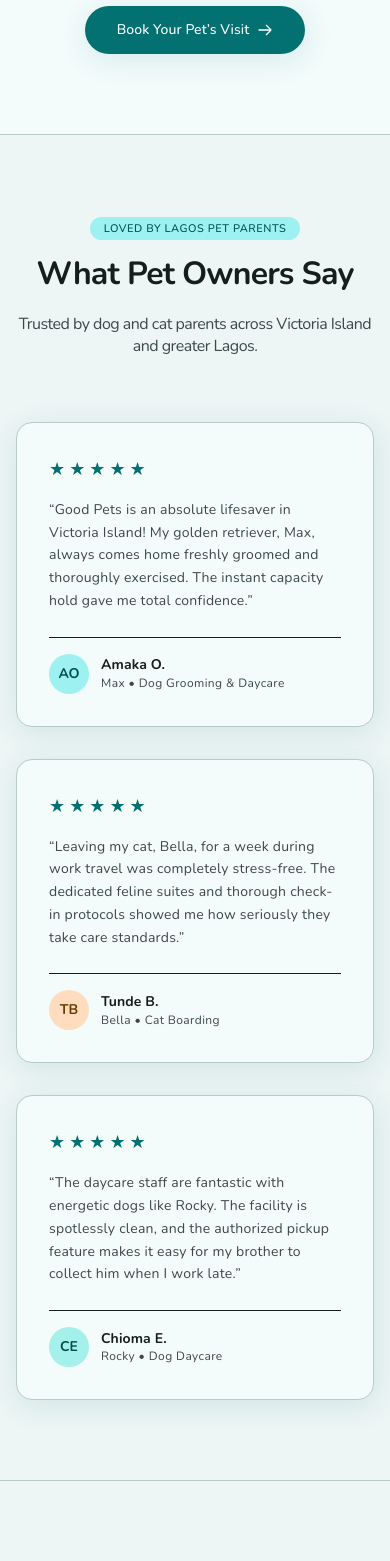
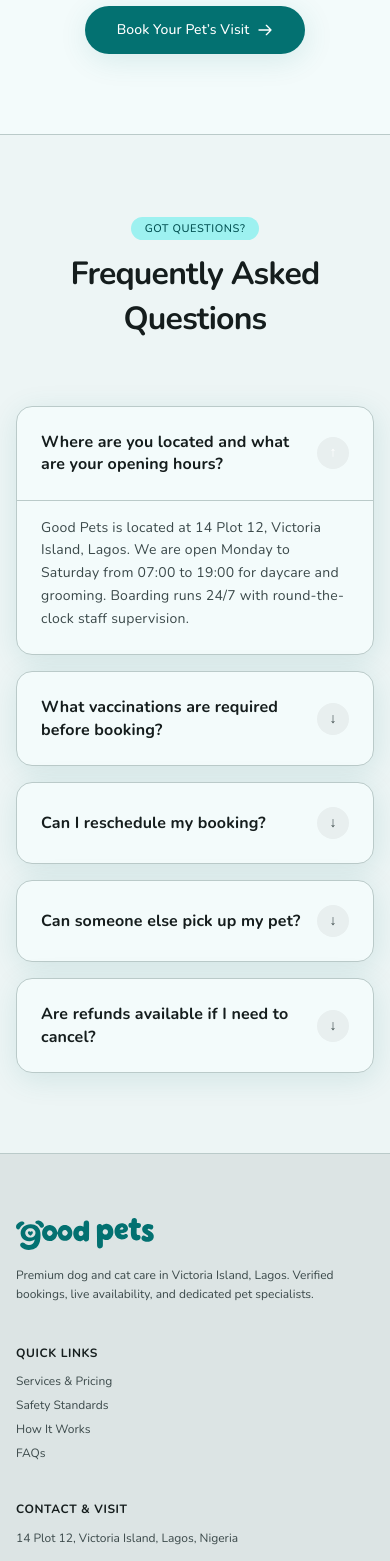
Before and after one commit to ogunleyejuliet/GoodPets, a Next.js app: page / in a window 390 px wide. Shown: the part 5420-6981 px from the top of the page. Built offline with nearby package versions, Linux system fonts and the light colour scheme; no server answers.

Commit message:
Revert "added testimonial to landing page"
This reverts commit e37158e25cb3b18b2d6bf8bf568ef1301b228b3e.

```diff
--- a/src/app/LandingContent.tsx
+++ b/src/app/LandingContent.tsx
@@ -613,94 +613,7 @@ export default function LandingContent() {
         </section>
 
         {/* =========================================================================
-            6. TESTIMONIALS
-            ========================================================================= */}
-        <section id="testimonials" className="py-20 bg-surface-container-low border-t border-outline-variant">
-          <div className="max-w-7xl mx-auto px-4 sm:px-6 lg:px-8">
-            <div className="text-center max-w-2xl mx-auto mb-16">
-              <span className="inline-block px-3.5 py-1 rounded-full bg-primary-container text-on-primary-container type-label-small uppercase tracking-wider mb-3">
-                Loved by Lagos Pet Parents
-              </span>
-              <h2 className="type-headline-large font-bold tracking-tight text-on-surface">
-                What Pet Owners Say
-              </h2>
-              <p className="mt-4 type-body-large text-on-surface-variant">
-                Trusted by dog and cat parents across Victoria Island and greater Lagos.
-              </p>
-            </div>
-
-            <div className="grid grid-cols-1 md:grid-cols-3 gap-8">
-              <div className="bg-surface rounded-2xl p-8 border border-outline-variant shadow-soft flex flex-col justify-between">
-                <div>
-                  <div className="flex items-center gap-1 text-primary mb-4" aria-label="5 out of 5 stars">
-                    {[...Array(5)].map((_, i) => (
-                      <span key={i} className="text-lg" aria-hidden="true">★</span>
-                    ))}
-                  </div>
-                  <p className="type-body-medium text-on-surface-variant leading-relaxed mb-6">
-                    &ldquo;Good Pets is an absolute lifesaver in Victoria Island! My golden retriever, Max, always comes home freshly groomed and thoroughly exercised. The instant capacity hold gave me total confidence.&rdquo;
-                  </p>
-                </div>
-                <div className="pt-4 border-t border-outline-variant/60 flex items-center gap-3">
-                  <div className="w-10 h-10 rounded-full bg-primary-container text-on-primary-container font-bold flex items-center justify-center text-sm">
-                    AO
-                  </div>
-                  <div>
-                    <h3 className="type-title-small font-bold text-on-surface">Amaka O.</h3>
-                    <p className="type-body-small text-on-surface-variant">Max &bull; Dog Grooming &amp; Daycare</p>
-                  </div>
-                </div>
-              </div>
-
-              <div className="bg-surface rounded-2xl p-8 border border-outline-variant shadow-soft flex flex-col justify-between">
-                <div>
-                  <div className="flex items-center gap-1 text-primary mb-4" aria-label="5 out of 5 stars">
-                    {[...Array(5)].map((_, i) => (
-                      <span key={i} className="text-lg" aria-hidden="true">★</span>
-                    ))}
-                  </div>
-                  <p className="type-body-medium text-on-surface-variant leading-relaxed mb-6">
-                    &ldquo;Leaving my cat, Bella, for a week during work travel was completely stress-free. The dedicated feline suites and thorough check-in protocols showed me how seriously they take care standards.&rdquo;
-                  </p>
-                </div>
-                <div className="pt-4 border-t border-outline-variant/60 flex items-center gap-3">
-                  <div className="w-10 h-10 rounded-full bg-secondary-container text-on-secondary-container font-bold flex items-center justify-center text-sm">
-                    TB
-                  </div>
-                  <div>
-                    <h3 className="type-title-small font-bold text-on-surface">Tunde B.</h3>
-                    <p className="type-body-small text-on-surface-variant">Bella &bull; Cat Boarding</p>
-                  </div>
-                </div>
-              </div>
-
-              <div className="bg-surface rounded-2xl p-8 border border-outline-variant shadow-soft flex flex-col justify-between">
-                <div>
-                  <div className="flex items-center gap-1 text-primary mb-4" aria-label="5 out of 5 stars">
-                    {[...Array(5)].map((_, i) => (
-                      <span key={i} className="text-lg" aria-hidden="true">★</span>
-                    ))}
-                  </div>
-                  <p className="type-body-medium text-on-surface-variant leading-relaxed mb-6">
-                    &ldquo;The daycare staff are fantastic with energetic dogs like Rocky. The facility is spotlessly clean, and the authorized pickup feature makes it easy for my brother to collect him when I work late.&rdquo;
-                  </p>
-                </div>
-                <div className="pt-4 border-t border-outline-variant/60 flex items-center gap-3">
-                  <div className="w-10 h-10 rounded-full bg-tertiary-container text-on-tertiary-container font-bold flex items-center justify-center text-sm">
-                    CE
-                  </div>
-                  <div>
-                    <h3 className="type-title-small font-bold text-on-surface">Chioma E.</h3>
-                    <p className="type-body-small text-on-surface-variant">Rocky &bull; Dog Daycare</p>
-                  </div>
-                </div>
-              </div>
-            </div>
-          </div>
-        </section>
-
-        {/* =========================================================================
-            7. FAQS SECTION
+            6. FAQS SECTION
             ========================================================================= */}
         <section id="faqs" className="py-20 bg-surface-container-low border-t border-outline-variant">
           <div className="max-w-4xl mx-auto px-4 sm:px-6 lg:px-8">
```
